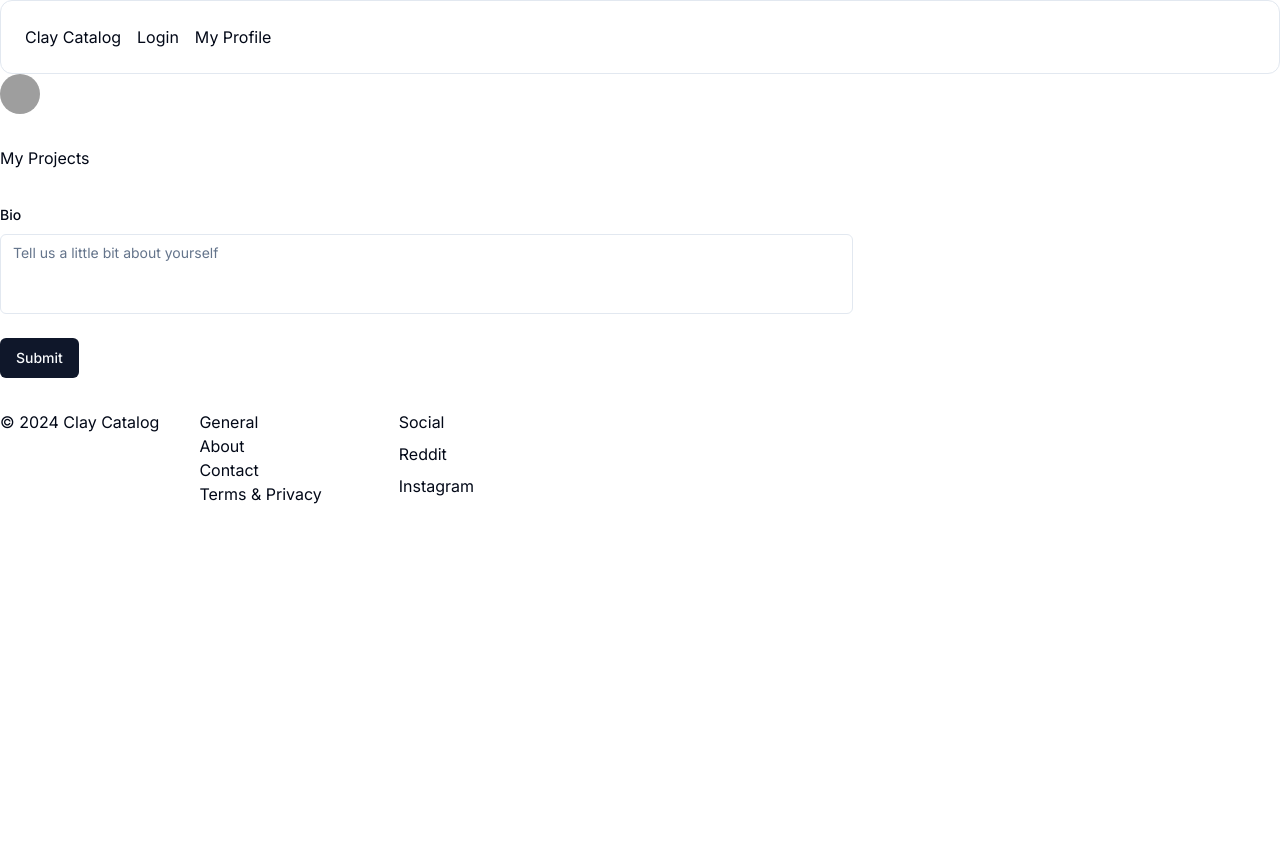
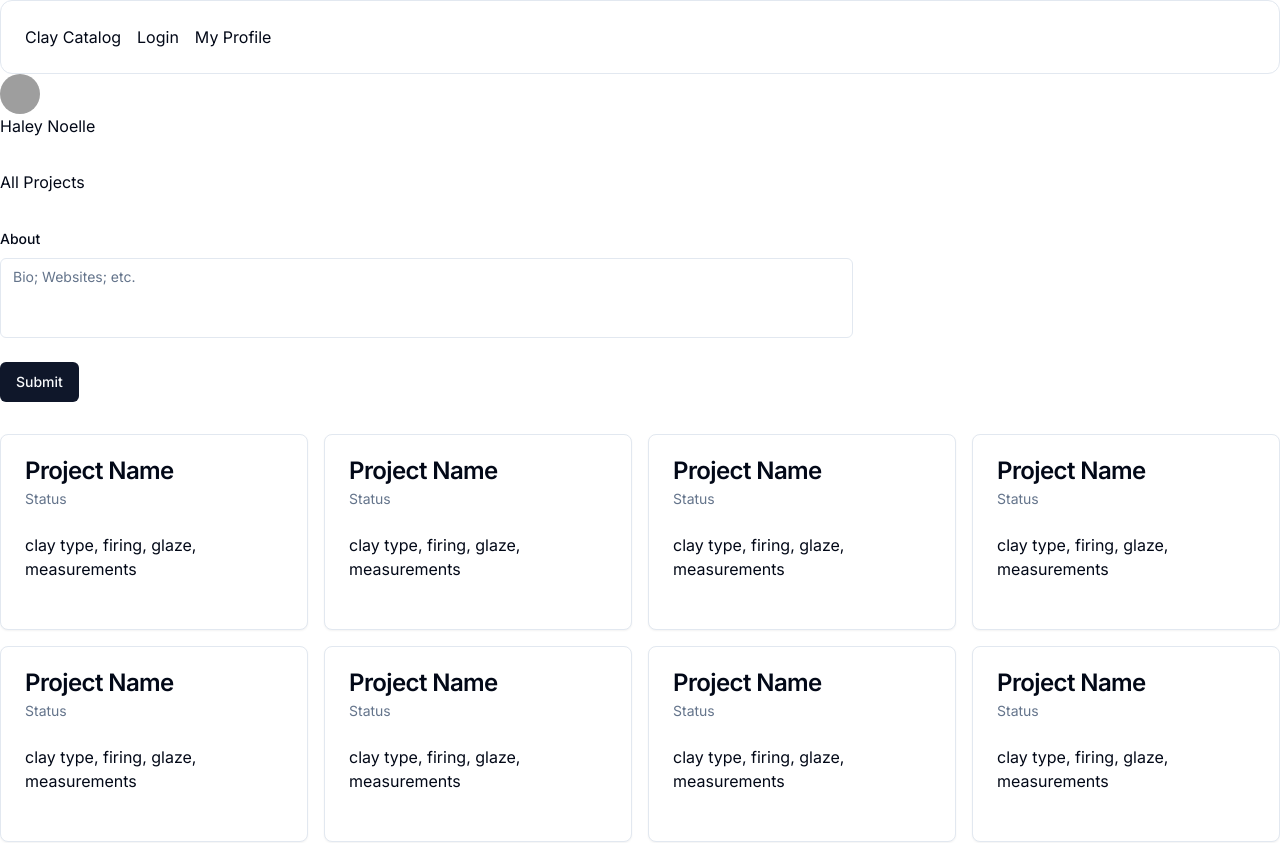
Before and after one commit to Haleynoelle/clay-catalog, a Next.js app: page /user/profile in a window 1280 px wide. Shown: the top 843 px of the page. Before the commit the page ends 800 px from the top, so only its background shows below. Built offline with nearby package versions, Linux system fonts and the light colour scheme; grey boxes are pictures that could not be loaded.

Commit message:
tailwind css - improving page layouts

```diff
--- a/src/app/(auth)/login/page.tsx
+++ b/src/app/(auth)/login/page.tsx
@@ -13,6 +13,7 @@ import Link from "next/link"
 
 export default function LoginForm() {
   return (
+    <div className="flex min-h-screen flex-col items-center p-10">
     <Card className="w-full max-w-sm">
       <CardHeader>
         <CardTitle className="text-2xl">Login</CardTitle>
@@ -38,5 +39,6 @@ export default function LoginForm() {
         </div>
       </CardContent>
     </Card>
+    </div>
   )
 }
--- a/src/app/(auth)/register/page.tsx
+++ b/src/app/(auth)/register/page.tsx
@@ -13,6 +13,7 @@ import { Label } from "@/components/ui/label"
 
 export default function LoginForm() {
   return (
+    <div className="flex min-h-screen flex-col items-center p-10">
     <Card className="mx-auto max-w-sm">
       <CardHeader>
         <CardTitle className="text-xl">Sign Up</CardTitle>
@@ -60,5 +61,6 @@ export default function LoginForm() {
         </div>
       </CardContent>
     </Card>
+    </div>
   )
 }
--- a/src/app/page.tsx
+++ b/src/app/page.tsx
@@ -3,23 +3,21 @@ import Image from 'next/image'
 
 export default function Home() {
   return (
-    <main className="flex min-h-screen flex-col items-center justify-between p-24">
-      <div>
-        <section className="text-center lg:mb-0 lg:w-full lg:max-w-5xl lg:grid-cols-4 lg:text-left">
-        <Image
+    <main className="flex min-h-screen flex-col items-center p-10">
+      <div className='grid gap-8 lg:grid-cols-2'>
+        <section className="text-center lg:mb-0 lg:w-full lg:max-w-5xl">
+        <Image className='rounded-md'
           src="/images/hero-image.jpg"
-          width={500}
-          height={500}
+          width={800}
+          height={800}
           alt="Hero Image of Stacked Clay"
           />
+        </section>
+        <div className="mb-32 text-center lg:mb-0 lg:w-full lg:max-w-5xl lg:grid-cols-4 lg:text-center flex flex-col items-center">
         <h2>A designated space for you to organize your ceramic projects</h2>
-        </section>
-      </div>
-
-      <div className="mb-32 grid text-center lg:mb-0 lg:w-full lg:max-w-5xl lg:grid-cols-4 lg:text-left">
         <Link
           href="/register"
-          className="group rounded-lg border border-transparent px-5 py-4 transition-colors hover:border-gray-300 hover:bg-gray-100 hover:dark:border-neutral-700 hover:dark:bg-neutral-800/30"
+          className="group rounded-lg border border-transparent px-5 py-4 transition-colors"
           rel="noopener noreferrer"
         >
           <h2 className="mb-3 text-2xl font-semibold">
@@ -28,10 +26,11 @@ export default function Home() {
               -&gt;
             </span>
           </h2>
-          <p className="m-0 max-w-[30ch] text-balance text-sm opacity-50">
-            Instantly deploy your Next.js site to a shareable URL with Vercel.
+          <p className="text-center lg:text-center max-w-[40ch] text-balance text-sm opacity-50">
+            Start building your ceramics catalog with as much or as little detail as you choose.
           </p>
         </Link>
+      </div>
       </div>
     </main>
   );
--- a/src/app/user/profile/page.tsx
+++ b/src/app/user/profile/page.tsx
@@ -2,7 +2,14 @@
 import { zodResolver } from "@hookform/resolvers/zod"
 import { useForm } from "react-hook-form"
 import { z } from "zod"
-
+import {
+  Card,
+  CardContent,
+  CardDescription,
+  CardFooter,
+  CardHeader,
+  CardTitle,
+} from "@/components/ui/card"
 import { Button } from "@/components/ui/button"
 import {
   Form,
@@ -53,12 +60,13 @@ export default function ProfileDashboard() {
         <div>
         <Avatar>
             <AvatarImage src="https://unsplash.com/photos/a-group-of-people-walking-down-a-street-5CrEoOvW7Kk" alt="profile photo" />
-            <AvatarFallback>CN</AvatarFallback>
+            <AvatarFallback>HN</AvatarFallback>
         </Avatar>
+        <p>Haley Noelle</p>
         </div>
         <div>
         <nav>
-            <a href="/user/profile/projects">My Projects</a>
+            <a href="/user/profile/projects">All Projects</a>
         </nav>
         </div>
         <Form {...form}>
@@ -68,10 +76,10 @@ export default function ProfileDashboard() {
             name="bio"
             render={({ field }) => (
                 <FormItem>
-                <FormLabel>Bio</FormLabel>
+                <FormLabel>About</FormLabel>
                 <FormControl>
                     <Textarea
-                    placeholder="Tell us a little bit about yourself"
+                    placeholder="Bio; Websites; etc."
                     className="resize-none"
                     {...field}
                     />
@@ -83,8 +91,81 @@ export default function ProfileDashboard() {
             <Button type="submit">Submit</Button>
         </form>
         </Form>
-        <div>
-
+        <div className="grid grid-cols-4 grid-rows-3 gap-4">
+            <Card>
+              <CardHeader>
+              <CardTitle>Project Name</CardTitle>
+              <CardDescription>
+                Status
+              </CardDescription>
+              </CardHeader>
+              <CardContent>clay type, firing, glaze, measurements</CardContent>
+            </Card>
+            <Card>
+              <CardHeader>
+              <CardTitle>Project Name</CardTitle>
+              <CardDescription>
+                Status
+              </CardDescription>
+              </CardHeader>
+              <CardContent>clay type, firing, glaze, measurements</CardContent>
+            </Card>
+            <Card>
+              <CardHeader>
+              <CardTitle>Project Name</CardTitle>
+              <CardDescription>
+                Status
+              </CardDescription>
+              </CardHeader>
+              <CardContent>clay type, firing, glaze, measurements</CardContent>
+            </Card>
+            <Card>
+              <CardHeader>
+              <CardTitle>Project Name</CardTitle>
+              <CardDescription>
+                Status
+              </CardDescription>
+              </CardHeader>
+              <CardContent>clay type, firing, glaze, measurements</CardContent>
+            </Card>
+            <Card>
+              <CardHeader>
+              <CardTitle>Project Name</CardTitle>
+              <CardDescription>
+                Status
+              </CardDescription>
+              </CardHeader>
+              <CardContent>clay type, firing, glaze, measurements</CardContent>
+            </Card>
+            <Card>
+              <CardHeader>
+              <CardTitle>Project Name</CardTitle>
+              <CardDescription>
+                Status
+              </CardDescription>
+              </CardHeader>
+              <CardContent>clay type, firing, glaze, measurements</CardContent>
+            </Card>
+            <Card>
+              <CardHeader>
+              <CardTitle>Project Name</CardTitle>
+              <CardDescription>
+                Status
+              </CardDescription>
+              </CardHeader>
+              <CardContent>clay type, firing, glaze, measurements</CardContent>
+            </Card>
+            <Card>
+              <CardHeader>
+              <CardTitle>Project Name</CardTitle>
+              <CardDescription>
+                Status
+              </CardDescription>
+              </CardHeader>
+              <CardContent>clay type, firing, glaze, measurements</CardContent>
+              <CardFooter>
+              </CardFooter>
+            </Card>
         </div>
     </div>
   )
```
